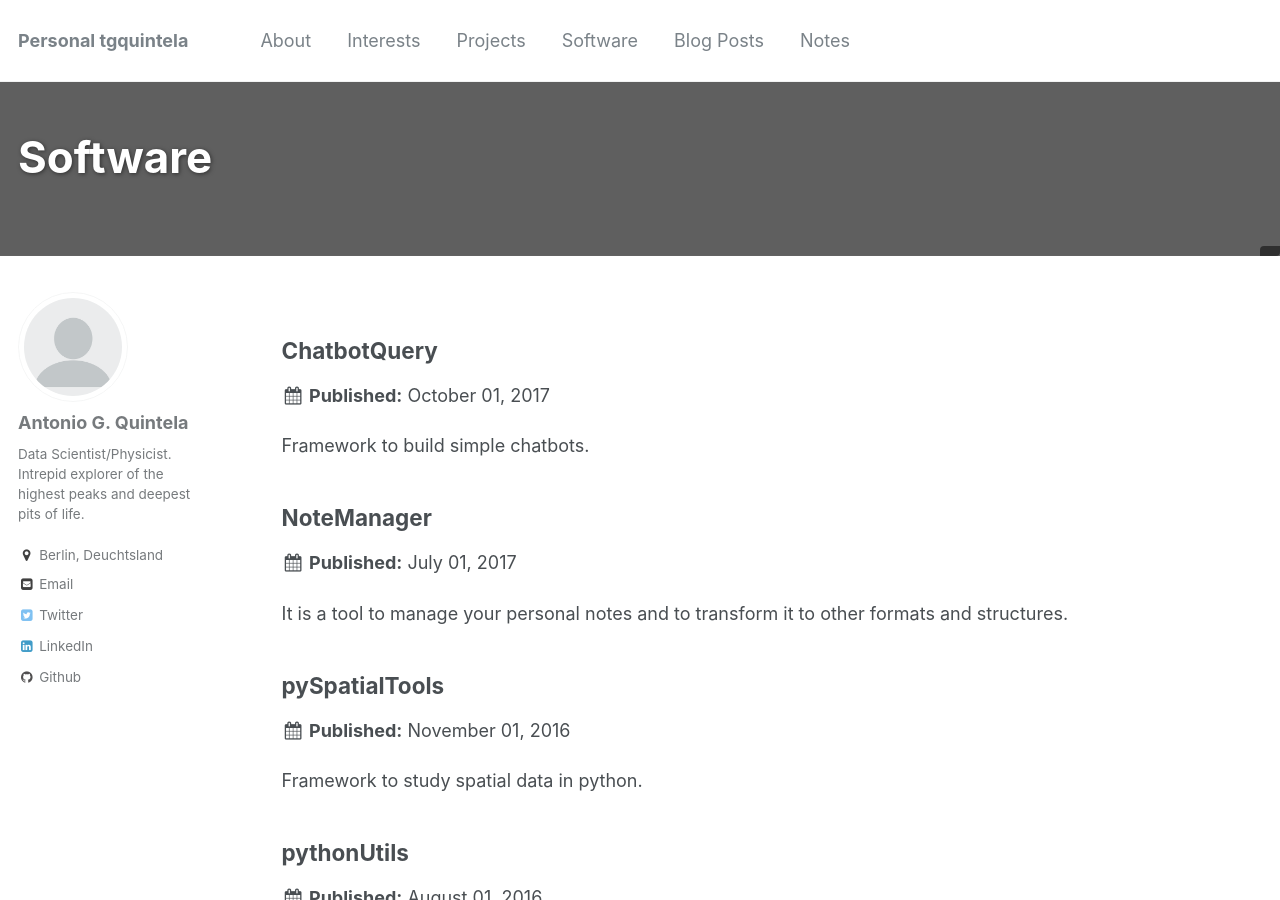
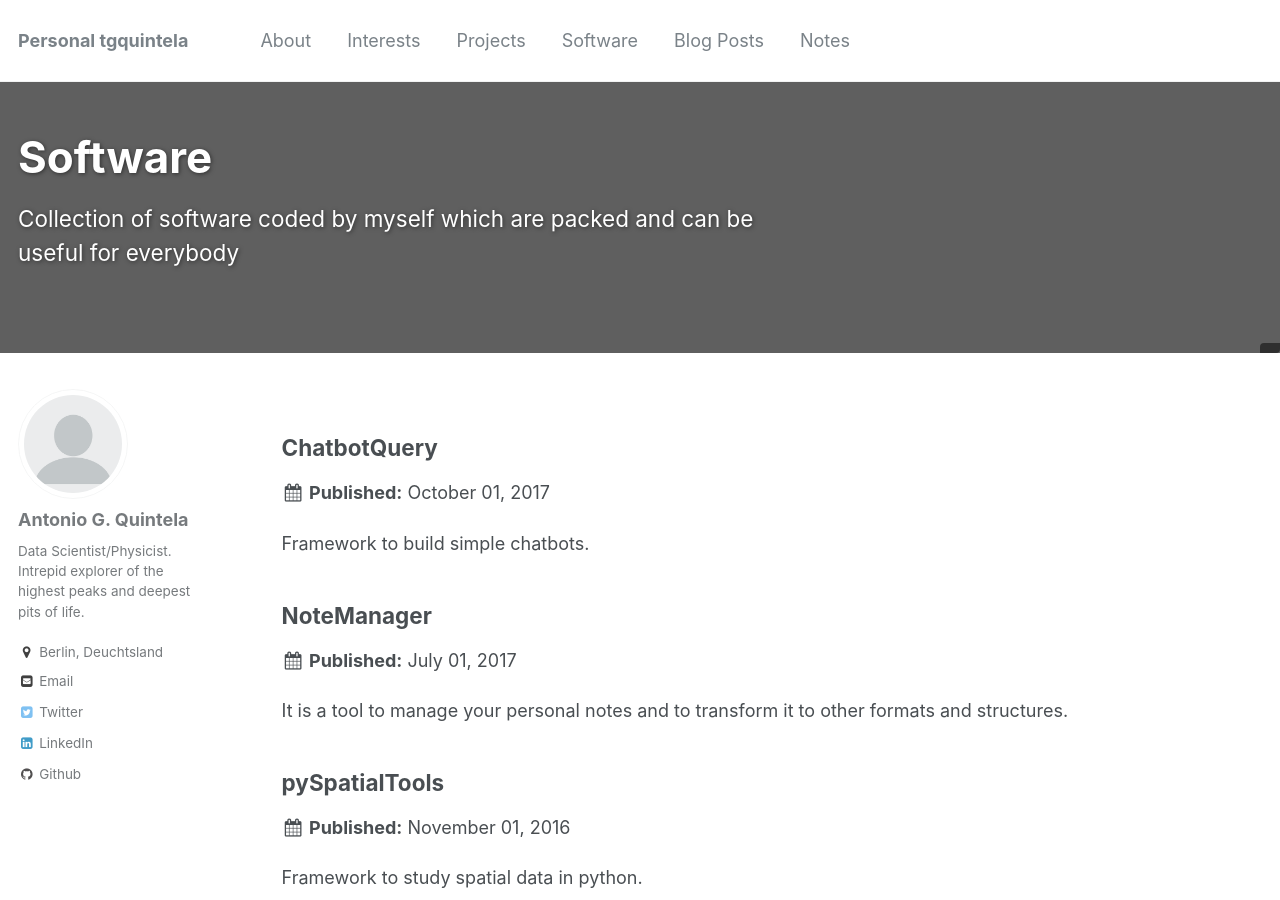
Before and after one commit to tgquintela/tgquintela.github.io, a Jekyll site: the page built from _pages/software.html, in a window 1280 px wide and 900 px high. Built offline with Jekyll 4.4.1, drawn with Linux system fonts in a browser that asks for light colours; a script that is not in the unit is left out.

Commit message:
Examples.

```diff
--- a/_pages/projects.html
+++ b/_pages/projects.html
@@ -1,5 +1,6 @@
 ---
 layout: archive
+excerpt: "Sample of projects developed by myself."
 title: "Projects"
 permalink: /projects/
 author_profile: true
--- a/_pages/software.html
+++ b/_pages/software.html
@@ -1,5 +1,6 @@
 ---
 layout: archive
+excerpt: "Collection of software coded by myself which are packed and can be useful for everybody"
 title: "Software"
 permalink: /software/
 author_profile: true
```
